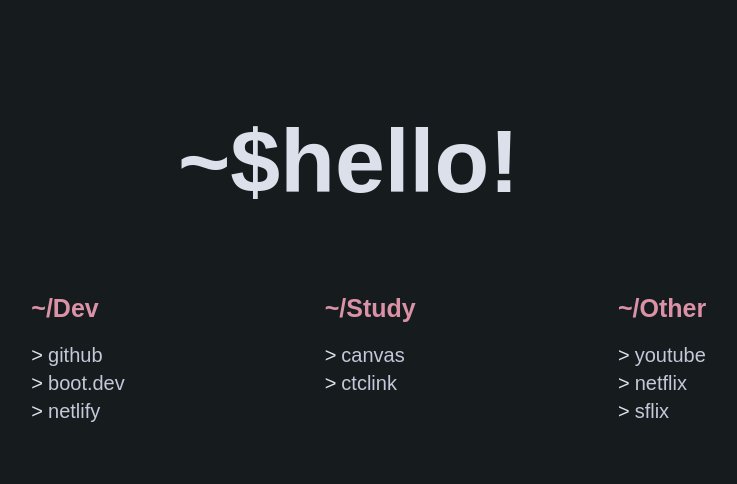
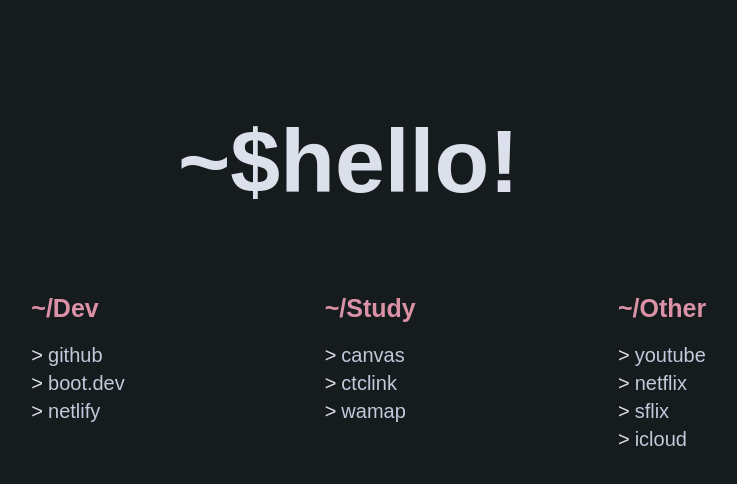
Before and after one commit to BMHeades/StartPageBM, a Svelte app: page / in a window 1280 px wide. Shown: the top 484 px of the page, without its empty margins (242-979 px from the left). Built offline with nearby package versions, Linux system fonts and the light colour scheme; a web font is replaced by a local one.

Commit message:
added icloud and wamap

```diff
--- a/src/App.svelte
+++ b/src/App.svelte
@@ -25,7 +25,8 @@
         ["ctclink", "https://csprd.ctclink.us", "study"],
         ["sflix", "https://sflix.fi/", "other"],
         ["netlify", "https://app.netlify.com/", "dev"],
-        // ["wamap", "https://www.wamap.org/", "study"],
+        ["icloud", "https://www.icloud.com/", "other"],
+        ["wamap", "https://www.wamap.org/", "study"]
         // ["reddit", "https://www.reddit.com/", "other"]
 
     ]
```
